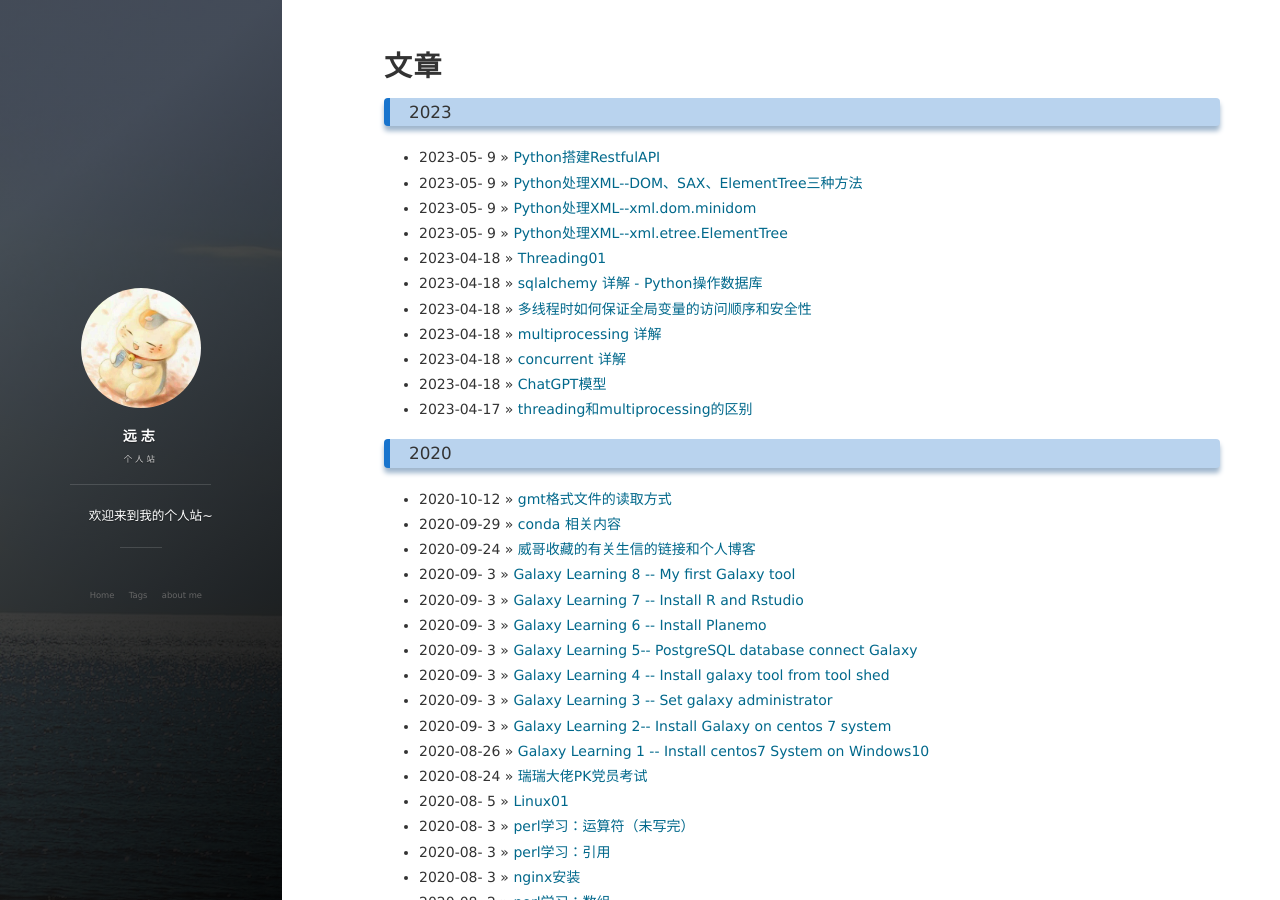
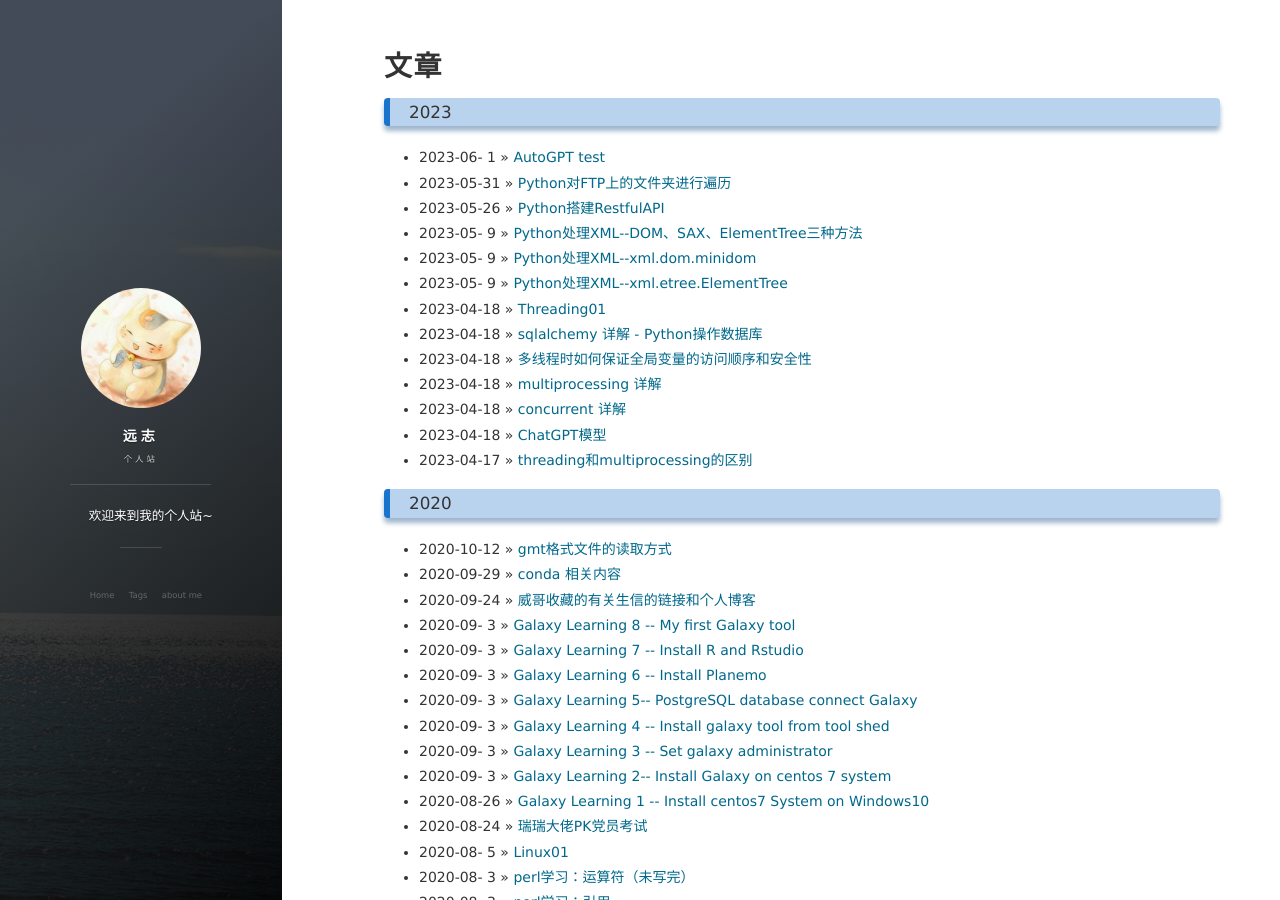
Before and after one commit to xiaowei3223/xiaowei3223.github.io, a Jekyll site: the page built from index.html, in a window 1280 px wide and 900 px high. Built offline with Jekyll 4.4.1, drawn with Linux system fonts in a browser that asks for light colours; nearby versions of some CDN libraries; the list of posts is cut into pages by our own code; comment, search, counter and statistics services are not loaded; part of the change alters nothing that is shown.

Commit message:
FTP文件遍历

````diff
--- a/_posts/2023-05-26-restfulAPI01.md
+++ b/_posts/2023-05-26-restfulAPI01.md
@@ -1,7 +1,7 @@
 ---
 layout: post
 title: "Python搭建RestfulAPI"
-date: 2023-05-09
+date: 2023-05-26
 description: "RestfulAPI"
 ---
 
--- /dev/null
+++ b/_posts/2023-05-31-FTP01.md
@@ -0,0 +1,80 @@
+---
+layout: post
+title: "Python对FTP上的文件夹进行遍历"
+date: 2023-05-31
+description: "FTP"
+---
+
+
+
+
+
+遍历FTP服务器上的文件，获取文件列表，通过这个文件列表，我们可以对其进行筛选、编辑，从而可以快速地获取文件的下载链接，通过其它比较成熟的软件批量下载这些文件，从而节省时间。
+
+
+
+以下的例子是遍历Pubmed Central 的文件列表。
+
+```python
+# -*- coding: utf-8 -*-
+"""
+Created on Wed May 10 17:35:48 2023
+
+@author: Administrator
+"""
+
+import ftplib
+
+def iterFTP(host="ftp.ncbi.nlm.nih.gov",username='',password='',
+            toiterDir = "/pub/pmc/oa_bulk/oa_comm/txt/",
+            saveFile = 'data.txt'):
+    # 连接FTP服务器
+    ftp = ftplib.FTP(host, timeout=60)
+    ftp.login(username, password)
+
+    # 切换到要遍历的目录
+    ftp.cwd(toiterDir)
+
+    # 获取目录中的文件列表
+    file_list = ftp.nlst()
+
+    # 存储文件列表
+    wholeFiles = []
+
+    # 递归地遍历子目录
+    def walk(ftp, path="/"):
+        print(path)
+        try:
+            ftp.cwd(path)
+        except ftplib.error_perm as e:
+            # 忽略无法进入的目录
+            return
+
+        files = ftp.nlst()
+        for file in files:
+            if "." in file:
+                # 文件
+                # print(path + file)
+                wholeFiles.append(path + file)
+            else:
+                # 子目录
+                walk(ftp, path + file + "/")
+
+    # 开始遍历
+    walk(ftp,toiterDir)
+
+    # 关闭FTP连接
+    ftp.quit()
+
+    # 保存遍历的文件列表
+    with open(saveFile, 'w', encoding='utf-8') as fh:
+        for item in wholeFiles:
+            fh.write("%s\n" % item)
+
+
+if __name__ == "__main__":
+    HOST = "ftp.ncbi.nlm.nih.gov"
+    iterFTP(host=HOST,username='',password='',
+                toiterDir = "/pub/pmc/oa_pdf/",
+                saveFile = 'PMC_oa_pdf_filesList.txt')
+```
--- /dev/null
+++ b/_posts/2023-06-01-AItest01.md
@@ -0,0 +1,6 @@
+---
+layout: post
+title: "AutoGPT test"
+date: 2023-06-01
+description: "AutoGPT"
+---
````
